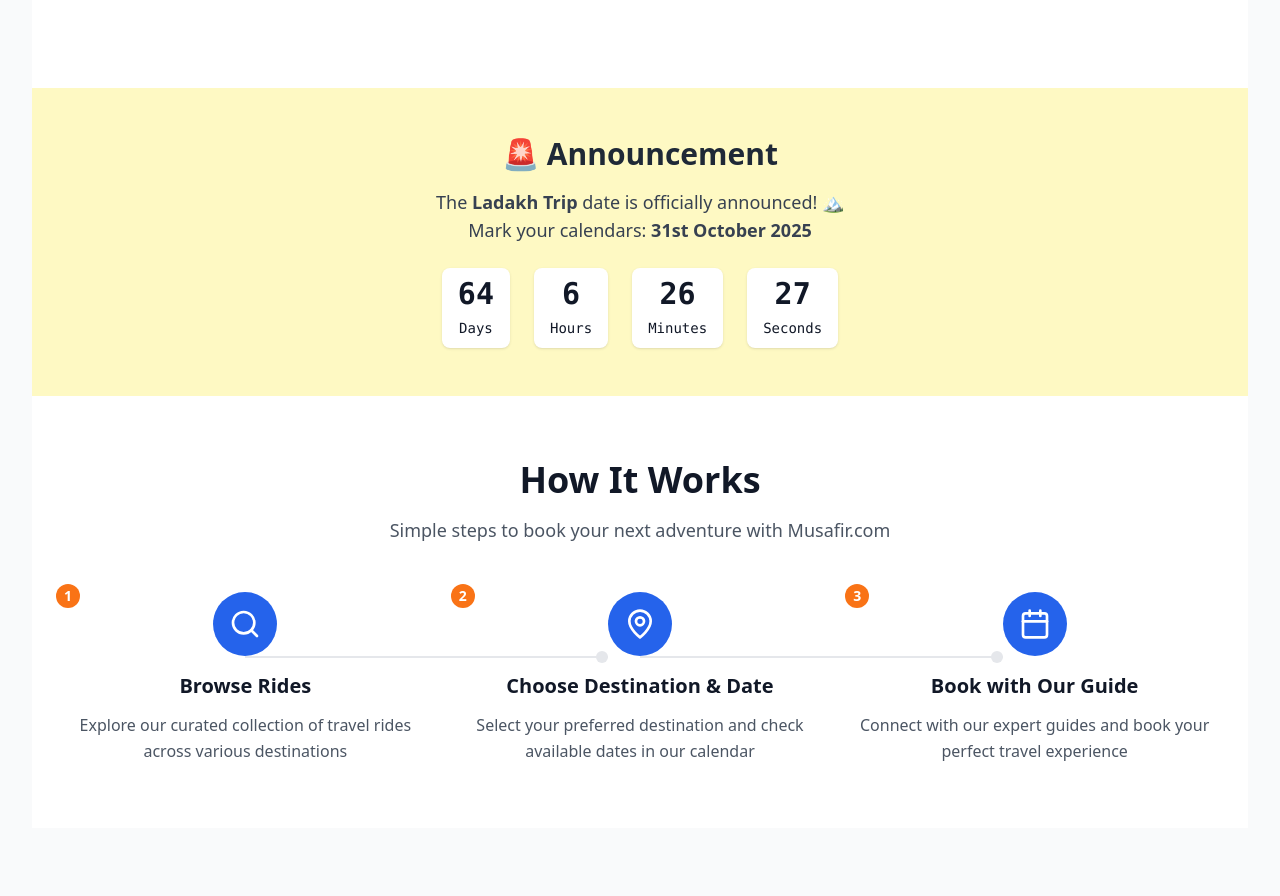
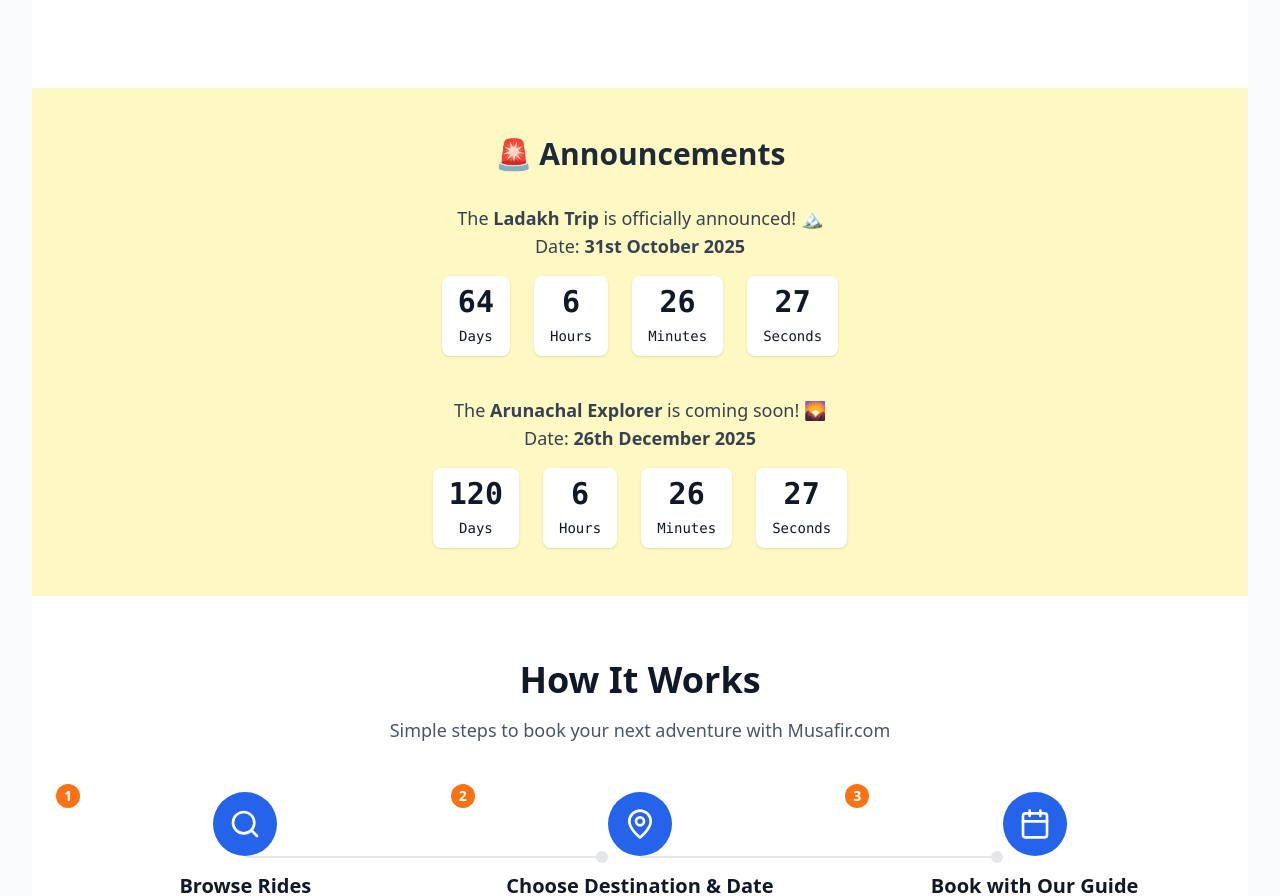
Before and after one commit to ipsit03/musafir, a React (Vite) app: page / in a window 1280 px wide. Shown: the part 1600-2496 px from the top of the page. Built offline with nearby package versions, Linux system fonts and the light colour scheme.

Commit message:
Update trip dates for Ladakh and Arunachal; enhance Announcement and Calendar components

```diff
--- a/src/components/Home/Announcement.tsx
+++ b/src/components/Home/Announcement.tsx
@@ -1,12 +1,15 @@
 import React, { useEffect, useState } from "react";
 
 const Announcement = () => {
-  const tripDate = new Date("2025-10-31T00:00:00"); // Ladakh trip date
-  const [timeLeft, setTimeLeft] = useState(getTimeLeft());
+  const ladakhDate = new Date("2025-10-31T00:00:00");
+  const arunachalDate = new Date("2025-12-26T00:00:00");
 
-  function getTimeLeft() {
+  const [ladakhTime, setLadakhTime] = useState(getTimeLeft(ladakhDate));
+  const [arunachalTime, setArunachalTime] = useState(getTimeLeft(arunachalDate));
+
+  function getTimeLeft(targetDate: Date) {
     const now = new Date();
-    const diff = tripDate.getTime() - now.getTime();
+    const diff = targetDate.getTime() - now.getTime();
 
     if (diff <= 0) return { days: 0, hours: 0, minutes: 0, seconds: 0 };
 
@@ -20,41 +23,75 @@ const Announcement = () => {
 
   useEffect(() => {
     const timer = setInterval(() => {
-      setTimeLeft(getTimeLeft());
+      setLadakhTime(getTimeLeft(ladakhDate));
+      setArunachalTime(getTimeLeft(arunachalDate));
     }, 1000);
+
     return () => clearInterval(timer);
   }, []);
 
   return (
     <section className="bg-yellow-100 py-12">
       <div className="max-w-4xl mx-auto px-4 text-center">
-        <h2 className="text-3xl font-bold text-gray-800 mb-4">
-          🚨 Announcement
+        <h2 className="text-3xl font-bold text-gray-800 mb-8">
+          🚨 Announcements
         </h2>
-        <p className="text-lg text-gray-700 mb-6">
-          The <span className="font-semibold">Ladakh Trip</span> date is
+
+        {/* Ladakh Trip */}
+        <div className="mb-10">
+          <p className="text-lg text-gray-700 mb-4">
+            The <span className="font-semibold">Ladakh Trip</span> is
             officially announced! 🏔️
             <br />
-          Mark your calendars: <span className="font-bold">31st October 2025</span>
+            Date: <span className="font-bold">31st October 2025</span>
           </p>
 
-        {/* Countdown */}
           <div className="flex justify-center gap-6 text-gray-900 font-mono text-xl">
             <div className="bg-white shadow rounded-lg px-4 py-2">
-            <span className="block text-3xl font-bold">{timeLeft.days}</span>
+              <span className="block text-3xl font-bold">{ladakhTime.days}</span>
               <span className="text-sm">Days</span>
             </div>
             <div className="bg-white shadow rounded-lg px-4 py-2">
-            <span className="block text-3xl font-bold">{timeLeft.hours}</span>
+              <span className="block text-3xl font-bold">{ladakhTime.hours}</span>
               <span className="text-sm">Hours</span>
             </div>
             <div className="bg-white shadow rounded-lg px-4 py-2">
-            <span className="block text-3xl font-bold">{timeLeft.minutes}</span>
+              <span className="block text-3xl font-bold">{ladakhTime.minutes}</span>
               <span className="text-sm">Minutes</span>
             </div>
             <div className="bg-white shadow rounded-lg px-4 py-2">
-            <span className="block text-3xl font-bold">{timeLeft.seconds}</span>
+              <span className="block text-3xl font-bold">{ladakhTime.seconds}</span>
               <span className="text-sm">Seconds</span>
+            </div>
+          </div>
+        </div>
+
+        {/* Arunachal Trip */}
+        <div>
+          <p className="text-lg text-gray-700 mb-4">
+            The <span className="font-semibold">Arunachal Explorer</span> is
+            coming soon! 🌄
+            <br />
+            Date: <span className="font-bold">26th December 2025</span>
+          </p>
+
+          <div className="flex justify-center gap-6 text-gray-900 font-mono text-xl">
+            <div className="bg-white shadow rounded-lg px-4 py-2">
+              <span className="block text-3xl font-bold">{arunachalTime.days}</span>
+              <span className="text-sm">Days</span>
+            </div>
+            <div className="bg-white shadow rounded-lg px-4 py-2">
+              <span className="block text-3xl font-bold">{arunachalTime.hours}</span>
+              <span className="text-sm">Hours</span>
+            </div>
+            <div className="bg-white shadow rounded-lg px-4 py-2">
+              <span className="block text-3xl font-bold">{arunachalTime.minutes}</span>
+              <span className="text-sm">Minutes</span>
+            </div>
+            <div className="bg-white shadow rounded-lg px-4 py-2">
+              <span className="block text-3xl font-bold">{arunachalTime.seconds}</span>
+              <span className="text-sm">Seconds</span>
+            </div>
           </div>
         </div>
       </div>
--- a/src/data/rides.ts
+++ b/src/data/rides.ts
@@ -90,7 +90,7 @@ export const rideData: Record<string, Ride> = {
     duration: "10 Nights / 11 Days",
     groupSize: "10–15 people",
     location: "Start & End: Kolkata (Train via Guwahati)",
-    date: "December 2025",
+    date: "26 December 2025 to 5 January 2026",
     mode: "Train + Road (Tempo Traveller/Innova)",
     image: "/arunachal.png",
     announcement: "📣 Booking details and pricing for this trip will be announced during Durga Puja 2025!",
--- a/src/pages/Calendar.tsx
+++ b/src/pages/Calendar.tsx
@@ -17,7 +17,7 @@ import { Link } from "react-router-dom";
 // Static ride dates (could be dynamically loaded later)
 const rideDates = [
   { date: new Date("2025-10-31"), id: "leh-ladakh" }, // ✅ updated from 3rd → 31st Oct
-  { date: new Date("2025-12-25"), id: "arunachal-explorer" },
+  { date: new Date("2025-12-26"), id: "arunachal-explorer" },
 ];
 
 const Calendar = () => {
```
Lines whose indentation alone changed are shown as unchanged.
